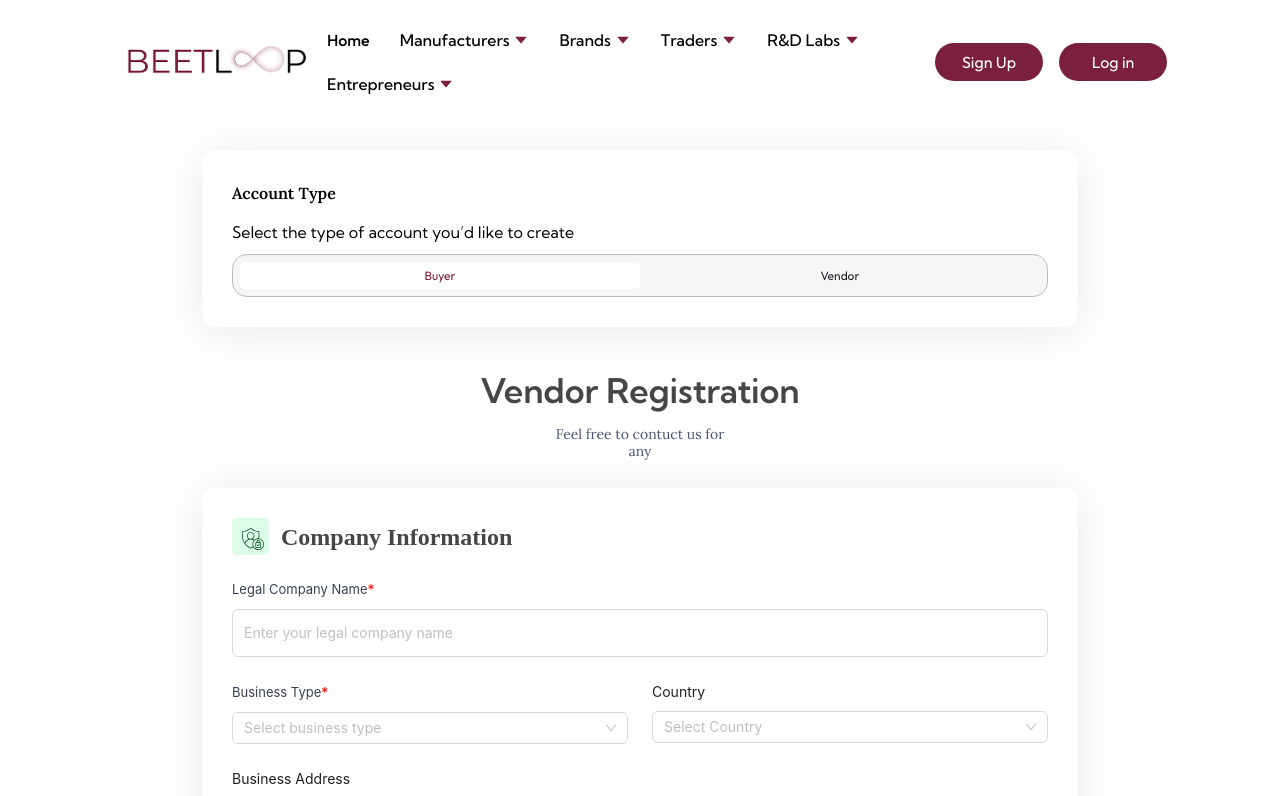
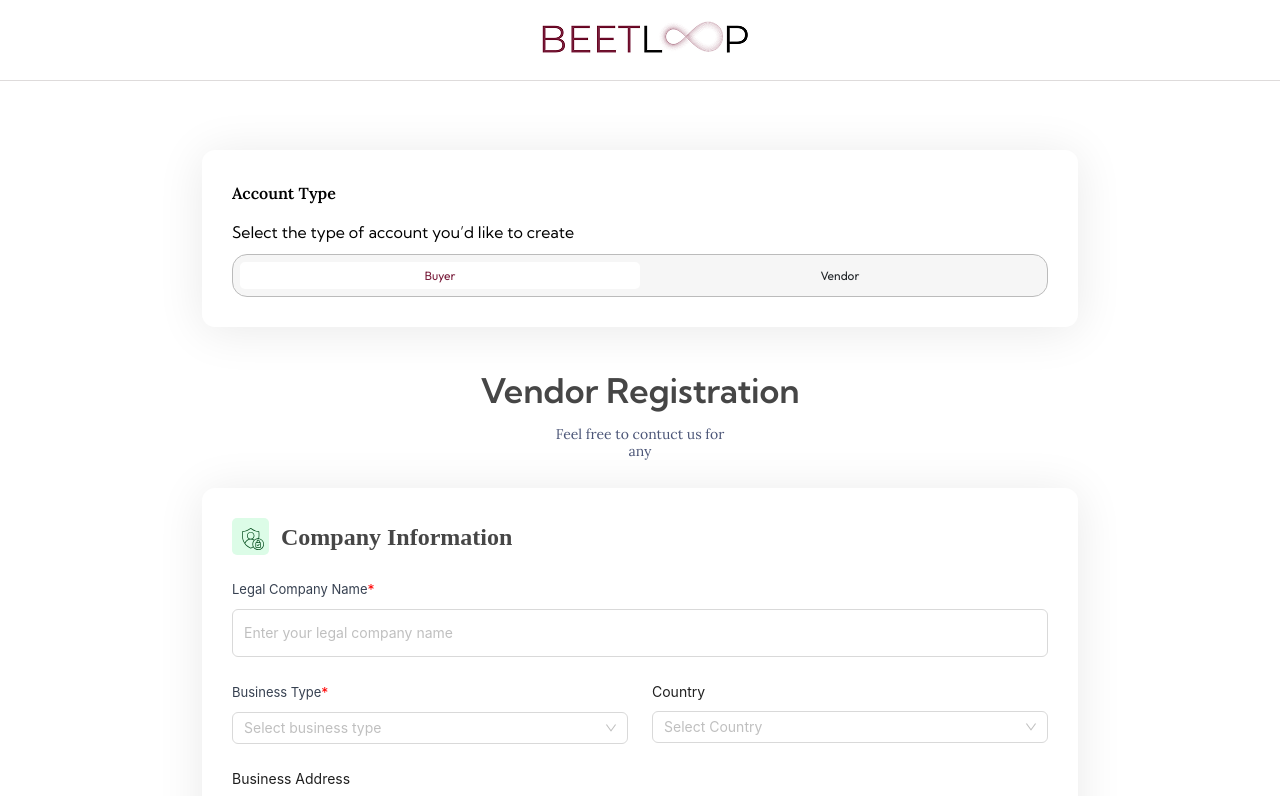
Before and after one commit to MBSrinivasan/FE-Nutrition, a Next.js app: page /register in a window 1280 px wide. Shown: the top 796 px of the page. Built offline with nearby package versions, Linux system fonts and the light colour scheme.

Commit message:
logo with center

```diff
--- a/app/register/page.js
+++ b/app/register/page.js
@@ -1,15 +1,29 @@
 'use client'
+import Header1 from "@/components/layout/header/Header1";
 import Layout from "@/components/layout/Layout";
 import RegisterForm from "@/components/registerForm/page";
 import Conatact1 from "@/components/sections/Conatact1";
+import { useState, useEffect } from "react";
 
 export default function Home() {
+    const [scroll, setScroll] = useState(false);
+
+    useEffect(() => {
+        const handleScroll = () => {
+            const scrollTop = window.scrollY;
+            setScroll(scrollTop > 100); // Set sticky when scrolled more than 100px
+        };
+
+        window.addEventListener('scroll', handleScroll);
+        return () => window.removeEventListener('scroll', handleScroll);
+    }, []);
 
     return (
         <>
-            <Layout headerStyle={15} footerStyle={3}>
+            {/* <Layout headerStyle={15} footerStyle={3}> */}
+            <Header1 scroll={scroll}/>
             <RegisterForm />
-            </Layout>
+            {/* </Layout> */}
         </>
     )
 }
--- /dev/null
+++ b/components/layout/header/Header1.js
@@ -0,0 +1,32 @@
+import Link from "next/link";
+
+export default function Header1({ scroll, isMobileMenu, handleMobileMenu }) {
+  return (
+    <>
+      <header className="header about-bg d-none d-lg-block">
+        <div
+          className={`headermain-area header ${scroll ? "sticky" : ""}`}
+          id="header"
+          style={{ borderBottom: "1px solid #DEDBDB" }}
+        >
+          <div
+            className="container-fluid"
+            style={{ paddingLeft: "113px", paddingRight: "113px" }}
+          >
+            <div className="row">
+              <div className="col-12">
+                <div className="header-elements" style={{ justifyContent: "center", display: "flex" }}>
+                  <div className="site-logo">
+                    <Link href="/index1">
+                      <img src="/assets/images/allimages/7 1.png" alt="" />
+                    </Link>
+                  </div>
+                </div>
+              </div>
+            </div>
+          </div>
+        </div>
+      </header>
+    </>
+  );
+}
--- /dev/null
+++ b/components/layout/newHeader.js
@@ -0,0 +1,56 @@
+"use client";
+import AOS from "aos";
+import { useEffect, useState } from "react";
+import BackToTop from "../elements/BackToTop";
+import Breadcrumb from "./Breadcrumb";
+import MobileMenu from "./MobileMenu";
+
+import Footer3 from "./footer/Footer3";
+
+import Header15 from "./header/Header15";
+
+export default function Layout({
+  headerStyle,
+  breadcrumbTitle,
+}) {
+  const [scroll, setScroll] = useState(0);
+  // Moblile Menu
+  const [isMobileMenu, setMobileMenu] = useState(false);
+  const handleMobileMenu = () => setMobileMenu(!isMobileMenu);
+
+  useEffect(() => {
+    // const WOW = require('wowjs')
+    // window.wow = new WOW.WOW({
+    //     live: false
+    // })
+    // window.wow.init()
+    AOS.init();
+
+    document.addEventListener("scroll", () => {
+      const scrollCheck = window.scrollY > 100;
+      if (scrollCheck !== scroll) {
+        setScroll(scrollCheck);
+      }
+    });
+  }, []);
+  return (
+    <>
+      {headerStyle == 15 ? (
+        <Header15
+          scroll={scroll}
+          isMobileMenu={isMobileMenu}
+          handleMobileMenu={handleMobileMenu}
+        />
+      ) : null}
+
+      <MobileMenu
+        isMobileMenu={isMobileMenu}
+        handleMobileMenu={handleMobileMenu}
+      />
+
+
+
+      <BackToTop />
+    </>
+  );
+}
```
